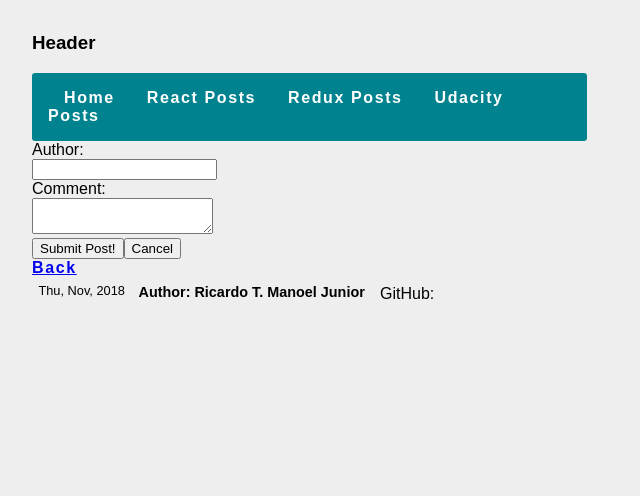
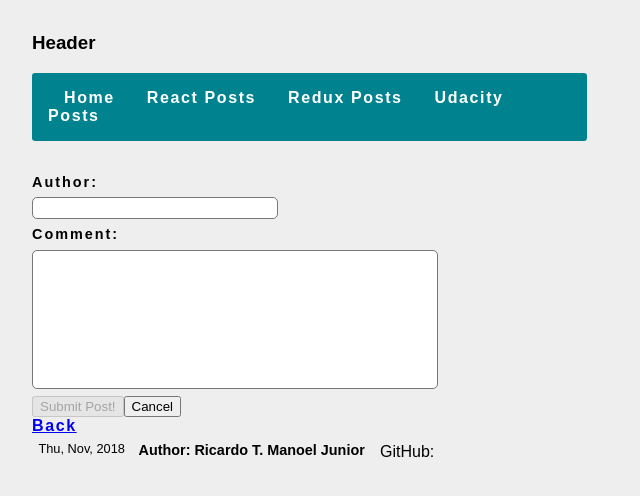
Before and after one commit to ricardoham/reactnd-readable, a React (Create React App) app in the folder frontend/: page /1/1/comments-new in a window 1280 px wide. Shown: the top 496 px of the page, without its empty margins (0-640 px from the left). Built offline with nearby package versions, Linux system fonts and the light colour scheme.

Commit message:
feat: form-validation

```diff
--- a/frontend/src/components/comments/comments-new/comments-form.js
+++ b/frontend/src/components/comments/comments-new/comments-form.js
@@ -22,21 +22,29 @@ class CommentsForm extends React.PureComponent {
 
   render() {
     const { comment, author, body } = this.props;
+    const validationSchema = Yup.object().shape({
+      author: Yup.string()
+        .required('Author is required to Comment'),
+      body: Yup.string()
+        .required('A message is required to Comment'),
+    });
+
 
     return (
       <div>
         <Formik
           onSubmit={this.sendComment}
           initialValues={!comment ? { author: '', body: '' } : { author, body }}
+          validationSchema={validationSchema}
         >
           {(props) => {
             const {
-              values, handleSubmit, handleChange, handleBlur, isSubmitting,
+              values, errors, handleSubmit, handleChange, handleBlur, isSubmitting,
             } = props;
             return (
               <form onSubmit={handleSubmit}>
                 <div className="post-new">
-                  Author:
+                  <span>Author:</span>
                   <input
                     id="author"
                     name="author"
@@ -45,7 +53,9 @@ class CommentsForm extends React.PureComponent {
                     onBlur={handleBlur}
                     value={values.author}
                   />
-                  Comment:
+                  <div className="form-validation">{errors.author}</div>
+
+                  <span>Comment:</span>
                   <textarea
                     id="body"
                     name="body"
@@ -53,10 +63,12 @@ class CommentsForm extends React.PureComponent {
                     onBlur={handleBlur}
                     value={values.body}
                   />
+                  <div className="form-validation">{errors.body}</div>
+
                 </div>
                 <button
                   type="submit"
-                  // disabled={isSubmitting}
+                  disabled={!values.author || !values.body}
                 >
                   Submit Post!
                 </button>
--- a/frontend/src/components/posts-list/post-new/post-new.js
+++ b/frontend/src/components/posts-list/post-new/post-new.js
@@ -2,13 +2,11 @@ import React from 'react';
 import PropTypes from 'prop-types';
 import { Formik } from 'formik';
 import { Link } from 'react-router-dom';
-// import * as Yup from 'yup';
+import * as Yup from 'yup';
 
 class PostNew extends React.PureComponent {
   sendPost = (values) => {
     const { addPost, post, editPost } = this.props;
-    console.log('FOI');
-    console.log('MY valeus', values);
     if (!post) {
       return addPost(values);
     }
@@ -17,31 +15,44 @@ class PostNew extends React.PureComponent {
 
   render() {
     const { categories, post } = this.props;
+    const validationSchema = Yup.object().shape({
+      title: Yup.string()
+        .required('Title is required to Post'),
+      author: Yup.string()
+        .required('Author is required to Post'),
+      body: Yup.string()
+        .required('A message is required to Post'),
+      category: Yup.string()
+        .required('A category is required'),
+    });
 
-    console.log('TEM POST', post);
     return (
       <div>
         <Formik
           onSubmit={this.sendPost}
-          initialValues={!post ? { title: '', author: '', body: '' } : { title: post.title, body: post.body, author: post.author }}
+          initialValues={!post ? { title: '', author: '', body: '' }
+            : { title: post.title, body: post.body, author: post.author }}
+          validationSchema={validationSchema}
         >
           {(props) => {
             const {
-              values, handleSubmit, handleChange, handleBlur, isSubmitting,
+              values, handleSubmit, handleChange, handleBlur, isSubmitting, errors,
             } = props;
             return (
               <form onSubmit={handleSubmit}>
                 <div className="post-new">
-                Title:
+                  <span>Title:</span>
                   <input
                     id="title"
                     name="title"
-                    type="title"
+                    type="text"
                     onChange={handleChange}
                     onBlur={handleBlur}
                     value={values.title}
                   />
-                  Author:
+
+                  <div className="form-validation">{errors.title}</div>
+                  <span>Author:</span>
                   <input
                     id="author"
                     name="author"
@@ -50,7 +61,8 @@ class PostNew extends React.PureComponent {
                     onBlur={handleBlur}
                     value={values.author}
                   />
-                  Category:
+                  <div className="form-validation">{errors.author}</div>
+                  <span>Category:</span>
                   <select
                     id="category"
                     name="category"
@@ -66,7 +78,9 @@ class PostNew extends React.PureComponent {
                       ))
                     }
                   </select>
-                  Post:
+                  <div className="form-validation">{errors.category}</div>
+
+                  <span>Post:</span>
                   <textarea
                     id="body"
                     name="body"
@@ -74,14 +88,20 @@ class PostNew extends React.PureComponent {
                     onBlur={handleBlur}
                     value={values.body}
                   />
+                  <div className="form-validation">{errors.body}</div>
                 </div>
                 <button
                   type="submit"
+                  disabled={!values.title || !values.author || !values.body}
+                >
+                  Submit Post!
+                </button>
+                <button
+                  type="button"
                   disabled={isSubmitting}
                 >
-              Submit Post!
+                  Cancel
                 </button>
-                <button type="button" disabled={isSubmitting}>Cancel</button>
               </form>
             );
           }}
--- a/frontend/src/sass/abstracts/_variables.scss
+++ b/frontend/src/sass/abstracts/_variables.scss
@@ -20,3 +20,7 @@ $color-nav-primary: #00838f;
 $color-nav-light: #4fb3bf;
 
 $color-body-primary: #eeeeee;
+
+$color-alert-primary: #e53935;
+$color-alert-dark: #ab000d;
+$color-alert-light: #ff6f60;
--- a/frontend/src/sass/base/_utilities.scss
+++ b/frontend/src/sass/base/_utilities.scss
@@ -0,0 +1,7 @@
+.form-validation {
+  color: $color-alert-primary;
+  text-transform: uppercase;
+  font-size: 0.63em;
+  font-weight: bold;
+  margin: 0.5em;
+}
--- a/frontend/src/sass/pages/_post-new.scss
+++ b/frontend/src/sass/pages/_post-new.scss
@@ -1,8 +1,49 @@
 .post-new {
   display: block;
-  max-width: 12.5em;
+  margin-top: 2em;
+  // max-width: 12.5em;
 }
 
-.post-new__labels {
+.post-new input {
+  display: block;
+  width: 18em;
+  height: 1.3em;
+  border-radius: 5px;
+  outline: none;
+  background-color: $color-white;
+  border: 1px solid $color-grey-dark;
+  cursor: text;
+  margin: 0.5em 0.5em 0.5em 0;
 
 }
+
+.post-new span {
+  letter-spacing: 2px;
+  font-weight: bold;
+  font-size: 0.9em
+}
+
+.post-new textarea {
+  display: block;
+  min-height: 10em;
+  min-width: 30em;
+  border-radius: 5px;
+  outline: none;
+  resize: none;
+  overflow: auto;
+  margin: 0.5em 0.5em 0.5em 0;
+
+}
+
+.post-new select {
+  outline: none;
+  width: 10em;
+  margin: 0.5em 0.5em 0.5em 0;
+  border-radius: 5px;
+  background-color: $color-white;
+  box-shadow: $color-grey-ligth-1;
+}
+
+form {
+  align-content: center
+}
```
